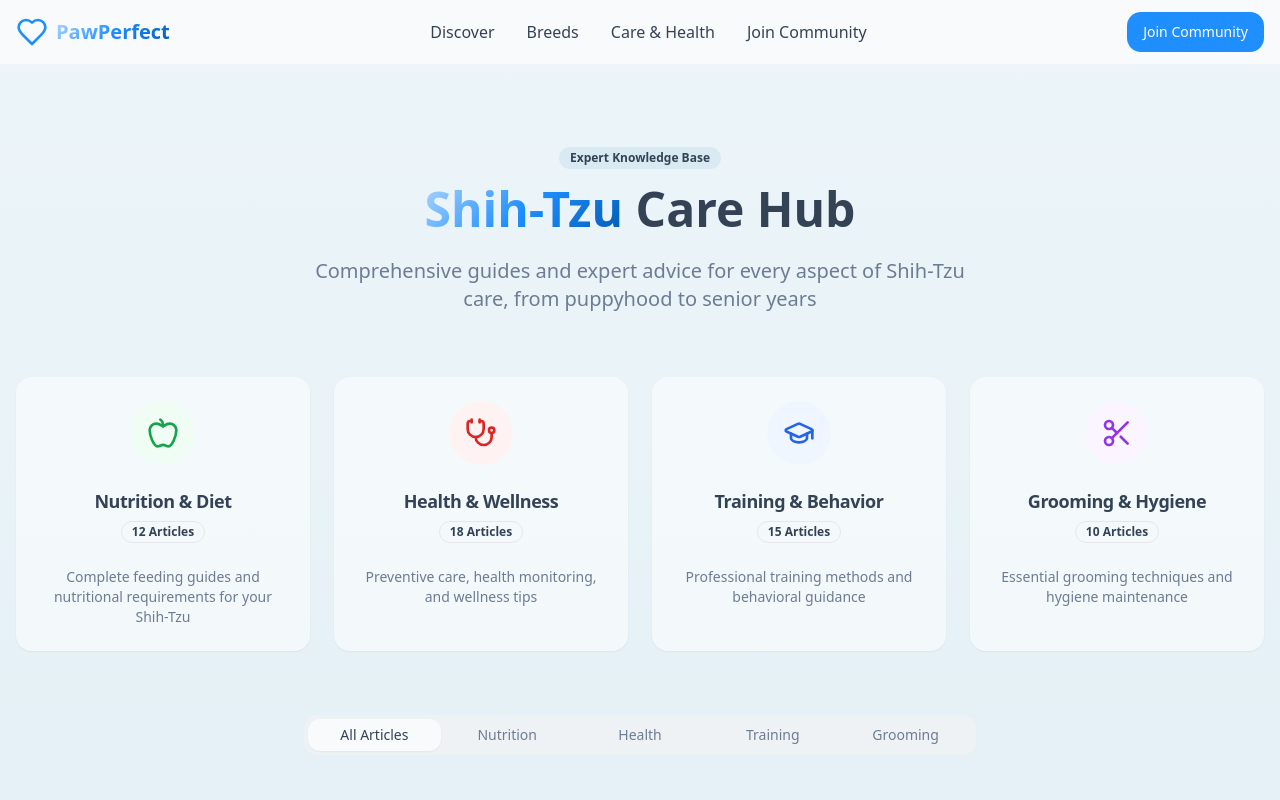
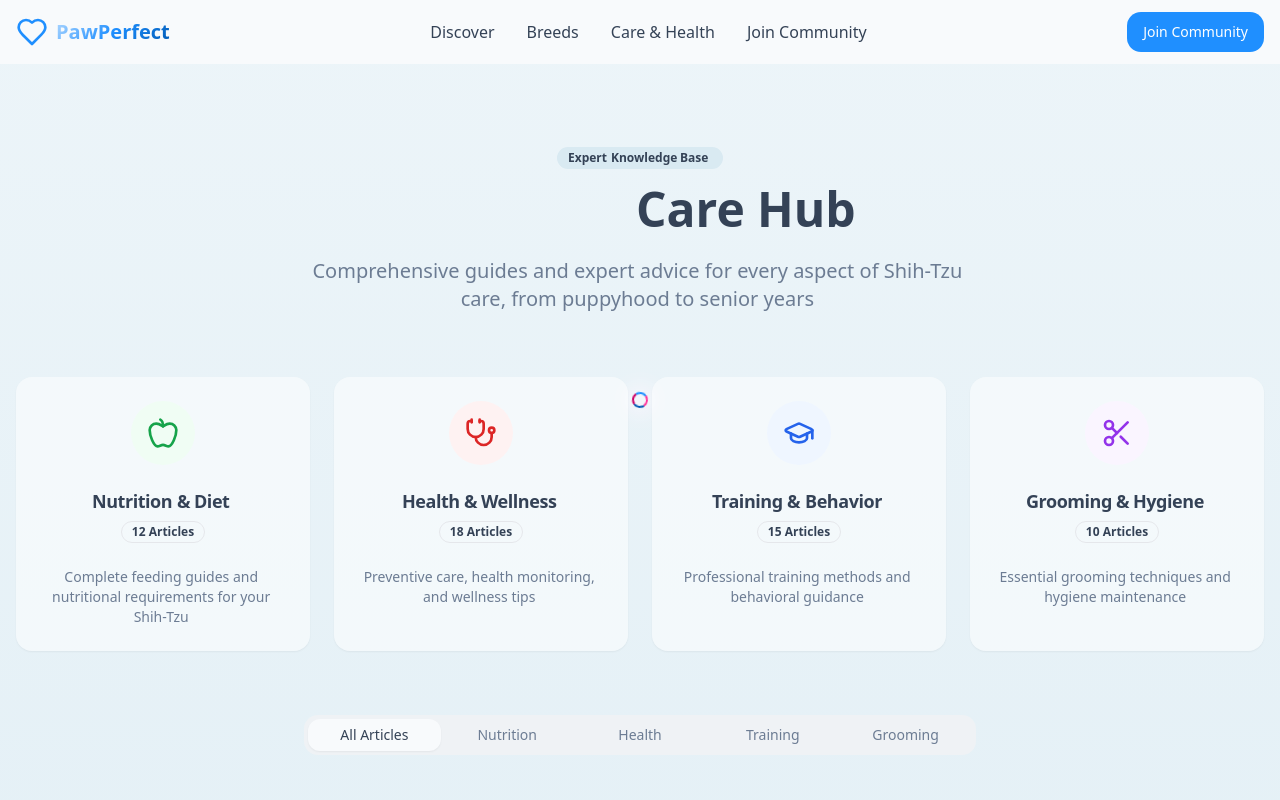
Before and after one commit to domnicsherin15/Love-at-1st.Bark, a React (Vite) app: page /care-hub in a window 1280 px wide. Shown: the top 800 px of the page. Built offline with nearby package versions, Linux system fonts and the light colour scheme.

Commit message:
Add transitions and custom cursor to Care Hub

```diff
--- a/src/components/DogCareHub.tsx
+++ b/src/components/DogCareHub.tsx
@@ -1,4 +1,4 @@
-import { useState } from "react";
+import { useState, useEffect, useRef } from "react";
 import {
   Heart,
   BookOpen,
@@ -122,8 +122,42 @@ const featuredArticles = [
   }
 ];
 
+// Helper component for animated text
+const AnimatedWord = ({ word, index, type = "slide" }: { word: string, index: number, type?: string }) => {
+  const animationClass = type === "slide" ? "word-slide-in" :
+                        type === "rotate" ? "word-rotate-in" :
+                        type === "bounce" ? "word-bounce-in" :
+                        type === "scale" ? "word-scale-in" : "word-wave-in";
+
+  return (
+    <span
+      className={`inline-block ${animationClass}`}
+      style={{
+        animationDelay: `${index * 0.1}s`,
+        opacity: 0,
+        animationFillMode: 'forwards'
+      }}
+    >
+      {word}
+      {word !== '' && '\u00A0'}
+    </span>
+  );
+};
+
+const AnimatedText = ({ text, type = "slide" }: { text: string, type?: string }) => {
+  const words = text.split(' ');
+  return (
+    <>
+      {words.map((word, index) => (
+        <AnimatedWord key={index} word={word} index={index} type={type} />
+      ))}
+    </>
+  );
+};
+
 const DogCareHub = () => {
   const [selectedCategory, setSelectedCategory] = useState("all");
+  const sectionRef = useRef<HTMLElement>(null);
 
   const filteredArticles = selectedCategory === "all"
     ? featuredArticles
@@ -131,19 +165,47 @@ const DogCareHub = () => {
         article.category.toLowerCase().includes(selectedCategory.toLowerCase())
       );
 
+  useEffect(() => {
+    const section = sectionRef.current;
+    if (!section) return;
+
+    const handleMouseMove = (e: MouseEvent) => {
+      const rect = section.getBoundingClientRect();
+      const x = ((e.clientX - rect.left) / rect.width) * 100;
+      const y = ((e.clientY - rect.top) / rect.height) * 100;
+
+      section.style.setProperty('--mouse-x', `${x}%`);
+      section.style.setProperty('--mouse-y', `${y}%`);
+    };
+
+    section.addEventListener('mousemove', handleMouseMove);
+    return () => section.removeEventListener('mousemove', handleMouseMove);
+  }, []);
+
   return (
-    <section id="care" className="py-20 bg-serenity-gradient">
+    <section
+      ref={sectionRef}
+      id="care"
+      className="py-20 bg-serenity-gradient care-hub-section relative overflow-hidden"
+    >
       <div className="container mx-auto px-4">
         {/* Header */}
-        <div className="text-center mb-16 fade-in-up">
+        <div className="text-center mb-16">
           <Badge variant="secondary" className="mb-4">
-            Expert Knowledge Base
+            <AnimatedText text="Expert Knowledge Base" type="scale" />
           </Badge>
           <h2 className="text-4xl md:text-5xl font-bold mb-6">
-            <span className="gradient-text">Shih-Tzu</span> Care Hub
+            <span className="gradient-text">
+              <AnimatedText text="Shih-Tzu" type="rotate" />
+            </span>
+            {' '}
+            <AnimatedText text="Care Hub" type="bounce" />
           </h2>
           <p className="text-xl text-muted-foreground max-w-2xl mx-auto">
-            Comprehensive guides and expert advice for every aspect of Shih-Tzu care, from puppyhood to senior years
+            <AnimatedText
+              text="Comprehensive guides and expert advice for every aspect of Shih-Tzu care, from puppyhood to senior years"
+              type="wave"
+            />
           </p>
         </div>
 
@@ -161,14 +223,16 @@ const DogCareHub = () => {
                   <div className={`w-16 h-16 mx-auto rounded-full ${category.bgColor} flex items-center justify-center mb-4 group-hover:scale-110 transition-transform duration-300`}>
                     <IconComponent className={`h-8 w-8 ${category.color}`} />
                   </div>
-                  <CardTitle className="text-lg mb-2">{category.title}</CardTitle>
+                  <CardTitle className="text-lg mb-2">
+                    <AnimatedText text={category.title} type="slide" />
+                  </CardTitle>
                   <Badge variant="outline" className="mx-auto">
                     {category.articles} Articles
                   </Badge>
                 </CardHeader>
                 <CardContent>
                   <CardDescription className="text-center text-sm">
-                    {category.description}
+                    <AnimatedText text={category.description} type="wave" />
                   </CardDescription>
                 </CardContent>
               </Card>
@@ -193,7 +257,10 @@ const DogCareHub = () => {
         <div className="fade-in-up stagger-4">
           <div className="flex items-center justify-between mb-8">
             <h3 className="text-2xl font-bold">
-              {selectedCategory === "all" ? "Featured Articles" : `${selectedCategory.charAt(0).toUpperCase() + selectedCategory.slice(1)} Articles`}
+              <AnimatedText
+                text={selectedCategory === "all" ? "Featured Articles" : `${selectedCategory.charAt(0).toUpperCase() + selectedCategory.slice(1)} Articles`}
+                type="rotate"
+              />
             </h3>
             <Button variant="outline">
               View All Articles
@@ -228,10 +295,10 @@ const DogCareHub = () => {
 
                 <CardHeader>
                   <CardTitle className="text-lg line-clamp-2 group-hover:text-primary transition-colors">
-                    {article.title}
+                    <AnimatedText text={article.title} type="slide" />
                   </CardTitle>
                   <CardDescription className="line-clamp-3">
-                    {article.excerpt}
+                    <AnimatedText text={article.excerpt} type="wave" />
                   </CardDescription>
                 </CardHeader>
 
@@ -265,9 +332,14 @@ const DogCareHub = () => {
 
         {/* Call to Action */}
         <div className="text-center mt-16 p-8 rounded-2xl bg-ocean-gradient text-white fade-in-up stagger-5">
-          <h3 className="text-2xl font-bold mb-4">Join Our Expert Community</h3>
+          <h3 className="text-2xl font-bold mb-4">
+            <AnimatedText text="Join Our Expert Community" type="bounce" />
+          </h3>
           <p className="text-white/90 mb-6 max-w-lg mx-auto">
-            Get access to exclusive Shih-Tzu care content, expert Q&A sessions, and personalized guidance from certified professionals.
+            <AnimatedText
+              text="Get access to exclusive Shih-Tzu care content, expert Q&A sessions, and personalized guidance from certified professionals."
+              type="wave"
+            />
           </p>
           <div className="flex flex-col sm:flex-row gap-4 justify-center">
             <Button size="lg" variant="secondary">
--- a/src/index.css
+++ b/src/index.css
@@ -354,4 +354,170 @@
     background-size: 200% auto;
     animation: gradient-shift 3s ease infinite;
   }
+
+  /* Care Hub Word Animations */
+  @keyframes word-slide-in {
+    0% {
+      opacity: 0;
+      transform: translateX(-30px) rotateY(-90deg);
+    }
+    100% {
+      opacity: 1;
+      transform: translateX(0) rotateY(0);
+    }
+  }
+
+  @keyframes word-rotate-in {
+    0% {
+      opacity: 0;
+      transform: rotate(-180deg) scale(0);
+    }
+    100% {
+      opacity: 1;
+      transform: rotate(0) scale(1);
+    }
+  }
+
+  @keyframes word-bounce-in {
+    0% {
+      opacity: 0;
+      transform: translateY(-50px) scale(0.3);
+    }
+    50% {
+      transform: translateY(10px) scale(1.1);
+    }
+    100% {
+      opacity: 1;
+      transform: translateY(0) scale(1);
+    }
+  }
+
+  @keyframes word-scale-in {
+    0% {
+      opacity: 0;
+      transform: scale(0) rotate(-45deg);
+    }
+    50% {
+      transform: scale(1.2) rotate(5deg);
+    }
+    100% {
+      opacity: 1;
+      transform: scale(1) rotate(0);
+    }
+  }
+
+  @keyframes word-wave-in {
+    0% {
+      opacity: 0;
+      transform: translateY(30px) translateX(-10px);
+    }
+    50% {
+      transform: translateY(-5px) translateX(5px);
+    }
+    100% {
+      opacity: 1;
+      transform: translateY(0) translateX(0);
+    }
+  }
+
+  .word-slide-in {
+    animation: word-slide-in 0.6s cubic-bezier(0.34, 1.56, 0.64, 1);
+  }
+
+  .word-rotate-in {
+    animation: word-rotate-in 0.8s cubic-bezier(0.68, -0.55, 0.265, 1.55);
+  }
+
+  .word-bounce-in {
+    animation: word-bounce-in 0.7s cubic-bezier(0.68, -0.55, 0.265, 1.55);
+  }
+
+  .word-scale-in {
+    animation: word-scale-in 0.5s cubic-bezier(0.34, 1.56, 0.64, 1);
+  }
+
+  .word-wave-in {
+    animation: word-wave-in 0.6s cubic-bezier(0.4, 0, 0.2, 1);
+  }
+
+  /* RGB Adaptive Cursor for Care Hub */
+  .care-hub-section {
+    cursor: none;
+    --mouse-x: 50%;
+    --mouse-y: 50%;
+  }
+
+  .care-hub-section::before {
+    content: '';
+    position: fixed;
+    width: 32px;
+    height: 32px;
+    border-radius: 50%;
+    pointer-events: none;
+    z-index: 9999;
+    left: var(--mouse-x);
+    top: var(--mouse-y);
+    transform: translate(-50%, -50%);
+    background: radial-gradient(
+      circle,
+      hsl(var(--primary)) 0%,
+      hsl(var(--accent)) 50%,
+      hsl(var(--primary-light)) 100%
+    );
+    opacity: 0.6;
+    filter: blur(8px);
+    mix-blend-mode: screen;
+    animation: cursor-pulse 2s ease-in-out infinite;
+  }
+
+  .care-hub-section::after {
+    content: '';
+    position: fixed;
+    width: 16px;
+    height: 16px;
+    border-radius: 50%;
+    pointer-events: none;
+    z-index: 10000;
+    left: var(--mouse-x);
+    top: var(--mouse-y);
+    transform: translate(-50%, -50%);
+    border: 2px solid;
+    border-color: hsl(var(--primary)) hsl(var(--accent)) hsl(var(--primary-dark)) hsl(var(--accent-dark));
+    animation: cursor-rotate 3s linear infinite, cursor-scale 1.5s ease-in-out infinite;
+    background: rgba(255, 255, 255, 0.1);
+    backdrop-filter: blur(4px);
+  }
+
+  @keyframes cursor-pulse {
+    0%, 100% {
+      transform: translate(-50%, -50%) scale(1);
+      opacity: 0.6;
+    }
+    50% {
+      transform: translate(-50%, -50%) scale(1.5);
+      opacity: 0.8;
+    }
+  }
+
+  @keyframes cursor-rotate {
+    0% {
+      transform: translate(-50%, -50%) rotate(0deg);
+    }
+    100% {
+      transform: translate(-50%, -50%) rotate(360deg);
+    }
+  }
+
+  @keyframes cursor-scale {
+    0%, 100% {
+      border-width: 2px;
+    }
+    50% {
+      border-width: 3px;
+    }
+  }
+
+  .care-hub-section * {
+    cursor: none !important;
+  }
 }
```
